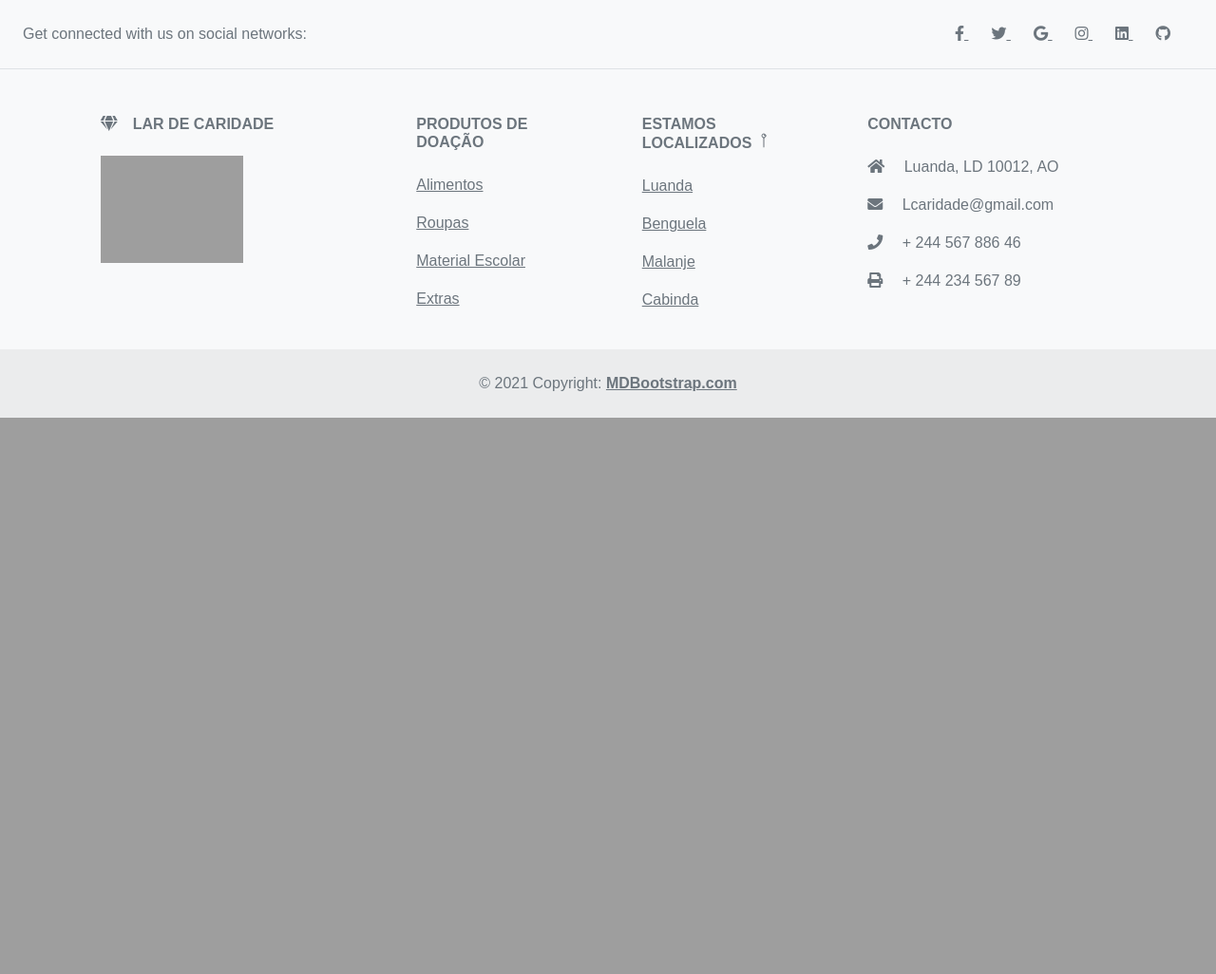
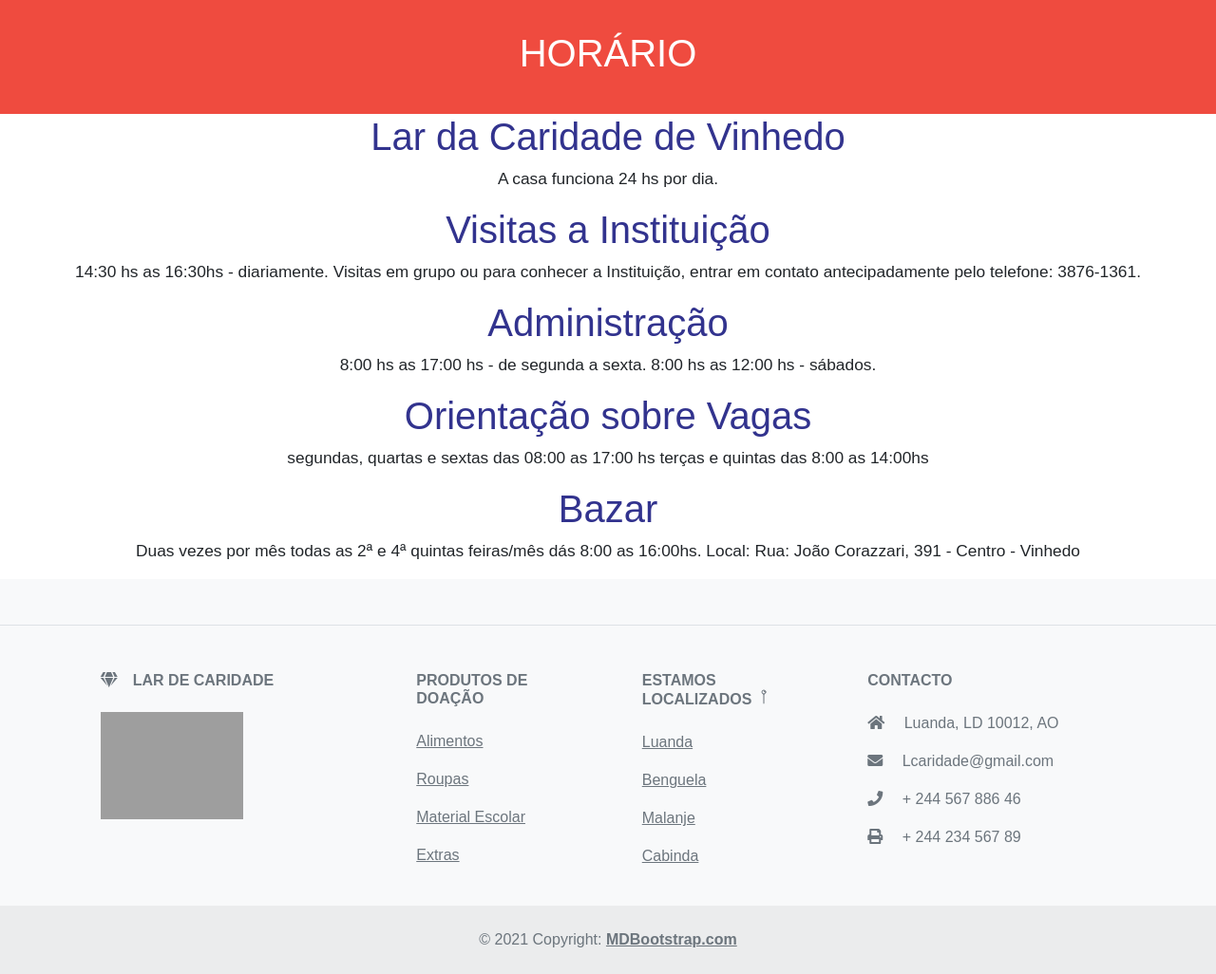
Before and after one commit to clesiosantos1/santos, a PHP site: page /horario.html in a window 1280 px wide. Shown: the part 1136-2162 px from the top of the page at 95% size. Before the commit the page ends 1576 px from the top, so only its background shows below. Run offline with PHP 8.4, Linux system fonts and the light colour scheme; some libraries are stand-ins or nearby versions; grey boxes are pictures that could not be loaded.

Commit message:
horario, contato

```diff
--- a/contato.css
+++ b/contato.css
@@ -69,6 +69,8 @@
 #form6Example7:hover{
     background-color: aliceblue;
 }
-#formulario {
-   width: 50%;
+
+#formulario{
+    width: 100%;
+    background-color: black;
 }
--- a/contato.html
+++ b/contato.html
@@ -104,8 +104,9 @@
 
 </div>
 <hr>
+
           <!--formulario-->
-          <form class="container" action="processa.php" method="POST" id="formulario">
+          <form class="container" action="processa.php" method="POST" id="formulario" >
             <!-- 2 column grid layout with text inputs for the first and last names -->
             <div class="row mb-4">
               <div class="col">
@@ -156,6 +157,7 @@
             <!-- Submit button -->
           <button type="submit" name="submit" style="width:100%; padding: 10px;" class="btn enviar btn-primary btn-block mb-6">Enviar</button>
           </form>
+
 
 
 
--- /dev/null
+++ b/horario.css
@@ -0,0 +1,21 @@
+.horario{
+    text-align: center;
+    text-decoration: dashed;
+    font-size: 13pt;
+    font-family: Arial, Helvetica, sans-serif;
+
+}
+
+#hora{
+    text-align: center;
+    padding: 2em;
+    height: 120px;
+    background-color: #ef4b3f;
+    color: #fff;
+}
+#hora h1 {
+    font-weight: 300;
+}
+.horario h1 {
+    color: #32338e;
+}
--- a/horario.html
+++ b/horario.html
@@ -6,6 +6,7 @@
     <meta name="viewport" content="width=device-width, initial-scale=1.0">
     <title>Document</title>
     <link rel="stylesheet" href="style.css">
+    <link rel="stylesheet" href="horario.css">
     <script type="module" src="https://unpkg.com/ionicons@5.5.2/dist/ionicons/ionicons.esm.js"></script>
     <!-- CSS only -->
 <link href="https://cdn.jsdelivr.net/npm/bootstrap@5.2.0/dist/css/bootstrap.min.css" rel="stylesheet" integrity="sha384-gH2yIJqKdNHPEq0n4Mqa/HGKIhSkIHeL5AyhkYV8i59U5AR6csBvApHHNl/vI1Bx" crossorigin="anonymous">
@@ -99,47 +100,47 @@
 
 <!--corpo do projecto-->
 
+<div id="hora">
+  <h1>HORÁRIO</h1>
+</div>
+
+<div class="horario">
+  <h1> Lar da Caridade de Vinhedo</h1>
+  <p>A casa funciona 24 hs por dia.</p>
+
+  <h1>Visitas a Instituição</h1>
+  <p>14:30 hs as 16:30hs - diariamente.
+   Visitas em grupo ou para conhecer a Instituição, entrar em contato antecipadamente pelo telefone: 3876-1361.</p>
+
+   <h1>Administração</h1>
+  <p>8:00 hs as 17:00 hs - de segunda a sexta.
+   8:00 hs as 12:00 hs - sábados.</p>
+
+   <h1> Orientação sobre Vagas</h1>
+  <p>segundas, quartas e sextas das 08:00 as 17:00 hs
+   terças e quintas das 8:00 as 14:00hs</p>
+
+   <h1> Bazar</h1>
+  <p> Duas vezes por mês todas as 2ª e 4ª quintas feiras/mês dás 8:00 as 16:00hs.
+   Local: Rua: João Corazzari, 391 - Centro - Vinhedo </p>
 
 
 
+  </div>
 
 
-      <!--footer-->
 
       <!-- Footer -->
 <footer class="text-center text-lg-start bg-light text-muted">
     <!-- Section: Social media -->
     <section class="d-flex justify-content-center justify-content-lg-between p-4 border-bottom">
-      <!-- Left -->
-      <div class="me-5 d-none d-lg-block">
-        <span>Get connected with us on social networks:</span>
-      </div>
-      <!-- Left -->
 
-      <!-- Right -->
-      <div>
-        <a href="" class="me-4 text-reset">
-          <i class="fab fa-facebook-f"></i>
-        </a>
-        <a href="" class="me-4 text-reset">
-          <i style="text-decoration: none;" class="fab fa-twitter"></i>
-        </a>
-        <a href="" class="me-4 text-reset">
-          <i style="text-decoration: none;" class="fab fa-google"></i>
-        </a>
-        <a href="" class="me-4 text-reset">
-          <i style="text-decoration: none;" class="fab fa-instagram"></i>
-        </a>
-        <a href="" class="me-4 text-reset">
-          <i class="fab fa-linkedin"></i>
-        </a>
-        <a href="" class="me-4 text-reset">
-          <i class="fab fa-github"></i>
-        </a>
-      </div>
+
+
       <!-- Right -->
     </section>
     <!-- Section: Social media -->
+
 
     <!-- Section: Links  -->
     <section class="">
@@ -176,6 +177,7 @@
             </p>
           </div>
           <!-- Grid column -->
+
 
           <!-- Grid column -->
           <div class="col-md-3 col-lg-2 col-xl-2 mx-auto mb-4">
```
